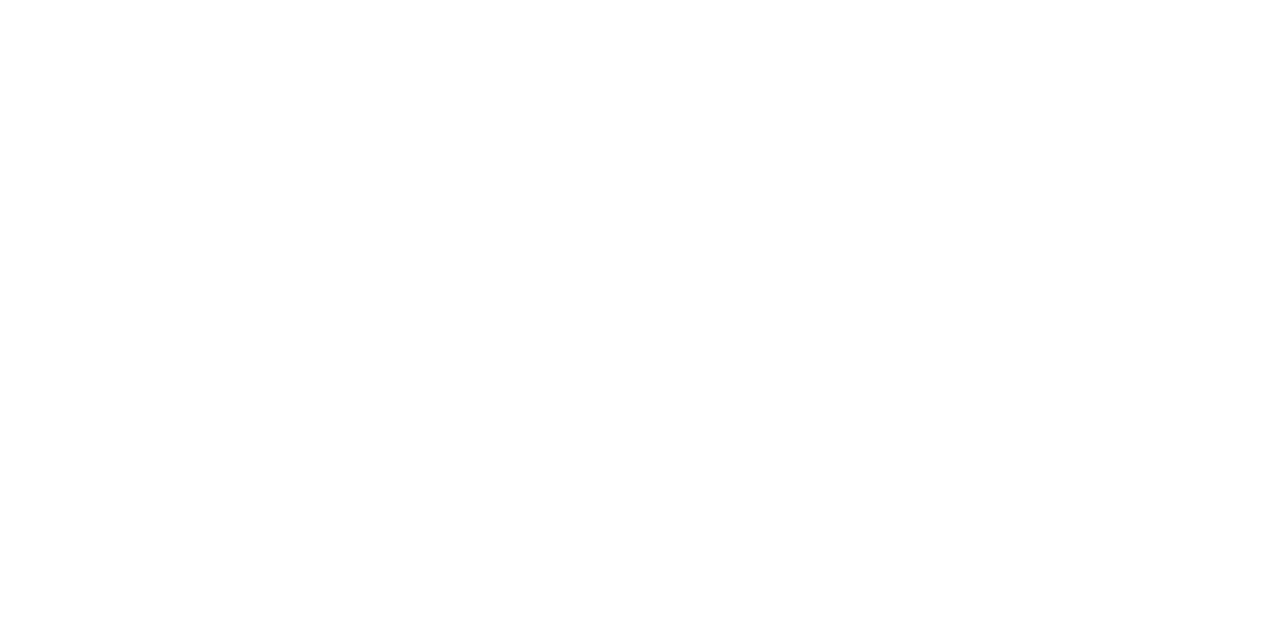
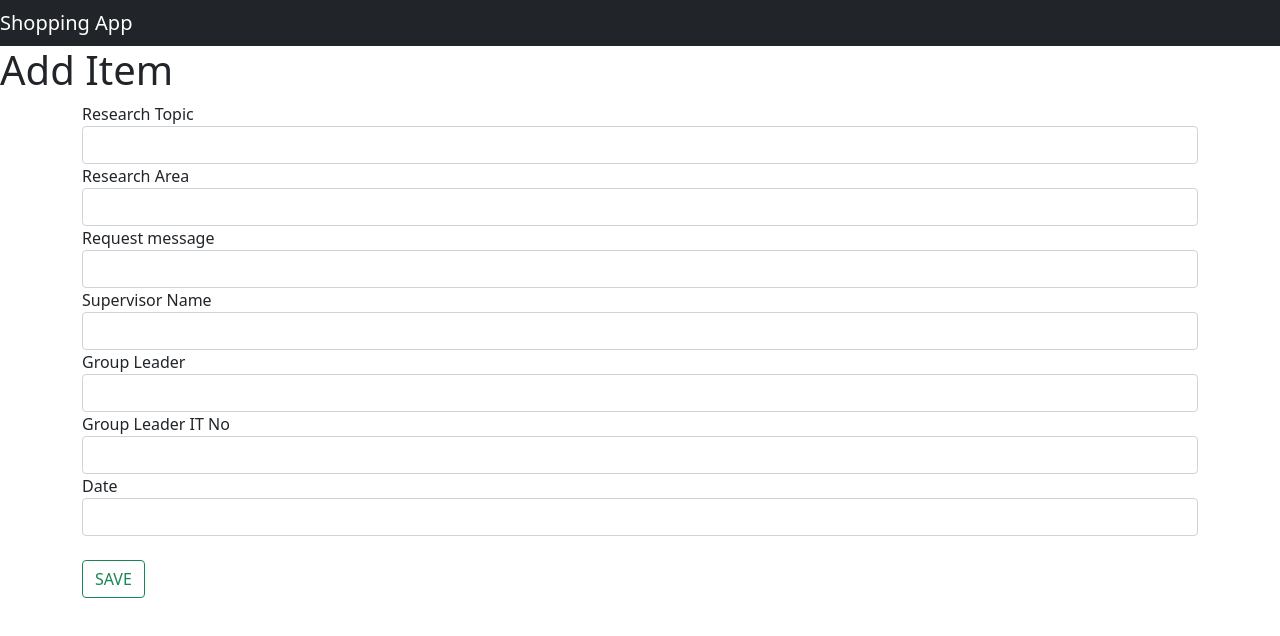
Before and after one commit to Minuli-Lavanya/AF_Project, a React app in the folder frontend/: page /RequestSupervisor in a window 1280 px wide. Before the commit this address had no page. Shown: the top 636 px of the page. Built offline with nearby package versions, Linux system fonts and the light colour scheme.

Commit message:
add supervisor request form

```diff
--- a/frontend/src/App.js
+++ b/frontend/src/App.js
@@ -2,6 +2,7 @@
 import {BrowserRouter, Routes, Route} from "react-router-dom";
 
 import Home from "./components/Home";
+import AddSupervisorRequest from "./components/RequestSupervisor/AddSupervisorRequest";
 
 
 
@@ -14,6 +15,7 @@
 
 
                   <Route path="/" element= {<Home/>}/>
+                  <Route path="/RequestSupervisor" element= {<AddSupervisorRequest/>}/>
 
 
 
--- /dev/null
+++ b/frontend/src/components/RequestSupervisor/AddSupervisorRequest.js
@@ -0,0 +1,128 @@
+import React, {useState} from 'react';
+import axios from "axios";
+
+const AddSupervisorRequest=()=>{
+
+    const [researchTopic, setresearchTopic] = useState("");
+    const [research_area, setresearch_area] = useState("");
+    const [supervisor_name, setsupervisor_name] = useState("");
+    const [Requestmessage, setRequestmessage] = useState("");
+    const [GroupLeader, setGroupLeader] = useState("");
+    const [GroupLeaderITnumber, setGroupLeaderITnumber] = useState("");
+    const [sdate, setsdate] = useState("");
+
+
+     function sendData(e){
+       e.preventDefault();
+
+         const newRequest = {
+
+            researchTopic,research_area,supervisor_name,Requestmessage,GroupLeader,GroupLeaderITnumber,sdate
+
+        };
+
+        axios.post("http://localhost:8070/requestSupervisor/add", newRequest).then(()=>{
+            alert("Request Supervisor")
+
+        }).catch((err)=>{
+            alert(err)
+        });
+
+    }
+
+    return(
+        <div>
+            <header>
+                <nav className='navbar navbar-expand-md navbar-dark bg-dark'>
+                    <div>
+                        <a href="/" className='navbar-brand'>Shopping App</a>
+                    </div>
+                </nav>
+            </header>
+
+                <div>
+                <h1>Add Item</h1>
+
+                <div className ="container" id = "addSupplier-form1">
+
+                    <form onSubmit={sendData}>
+
+                        <div className="form-group">
+                            <label htmlFor="name">Research Topic</label>
+                            <input type="text" className="form-control" id="researchTopic" required
+                                onChange = {(e) => {
+                                    setresearchTopic(e.target.value);
+                                }}
+                            />
+                        </div>
+
+                        <div className="form-group">
+                            <label htmlFor="name">Research Area</label>
+                            <input type="text" className="form-control" id="research_area" required
+                                onChange = {(e) => {
+                                    setresearch_area(e.target.value);
+                                }}
+                            />
+                        </div>
+
+                        <div className="form-group">
+                            <label htmlFor="name">Request message</label>
+                            <input type="text" className="form-control" id="Requestmessage" required
+                                onChange = {(e) => {
+                                    setRequestmessage(e.target.value);
+                                }}
+                            />
+                        </div>
+
+
+                        <div className="form-group">
+                            <label htmlFor="name">Supervisor Name</label>
+                            <input type="text" className="form-control" id="supervisor_name" required
+                                onChange = {(e) => {
+                                    setsupervisor_name(e.target.value);
+                                }}
+                            />
+                        </div>
+
+                        <div className="form-group">
+                            <label htmlFor="name">Group Leader</label>
+                            <input type="text" className="form-control" id="GroupLeader" required
+                                onChange = {(e) => {
+                                    setGroupLeader(e.target.value);
+                                }}
+                            />
+                        </div>
+
+                        <div className="form-group">
+                            <label htmlFor="name">Group Leader IT No</label>
+                            <input type="text" className="form-control" id="GroupLeaderITnumber" required
+                                onChange = {(e) => {
+                                    setGroupLeaderITnumber(e.target.value);
+                                }}
+                            />
+                        </div>
+
+                        <div className="form-group">
+                            <label htmlFor="name">Date</label>
+                            <input type="text" className="form-control" id="sdate" required
+                                onChange = {(e) => {
+                                    setsdate(e.target.value);
+                                }}
+                            />
+                        </div>
+
+
+                        <br></br>
+                        <button type="submit" className="btn btn-outline-success" id = "">SAVE</button>
+                    </form>
+
+                </div>
+
+
+            </div>
+        </div>
+
+    );
+}
+
+export default AddSupervisorRequest;
```
Also changed, not shown: 1 other file (tests, documents, lock files or other folders).
